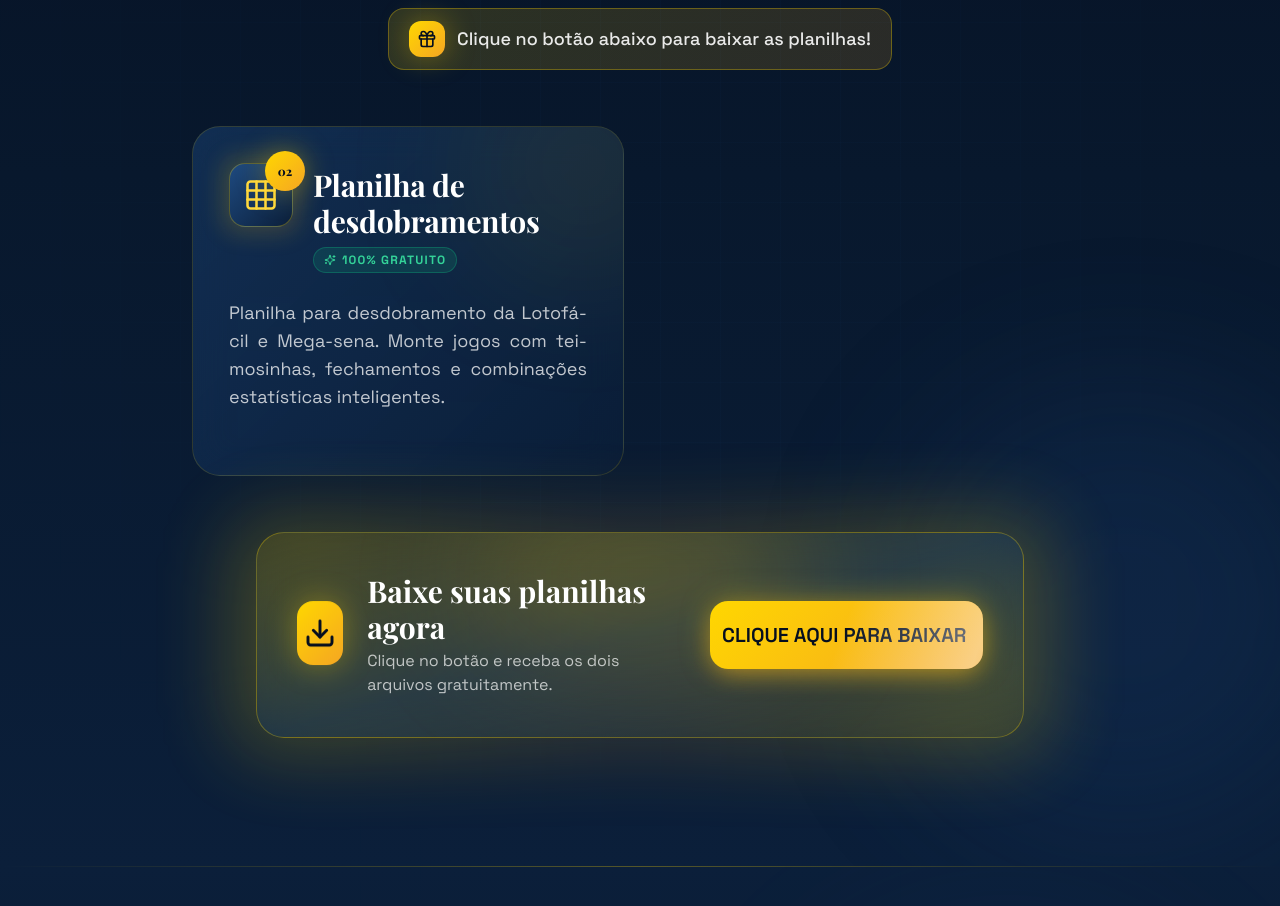
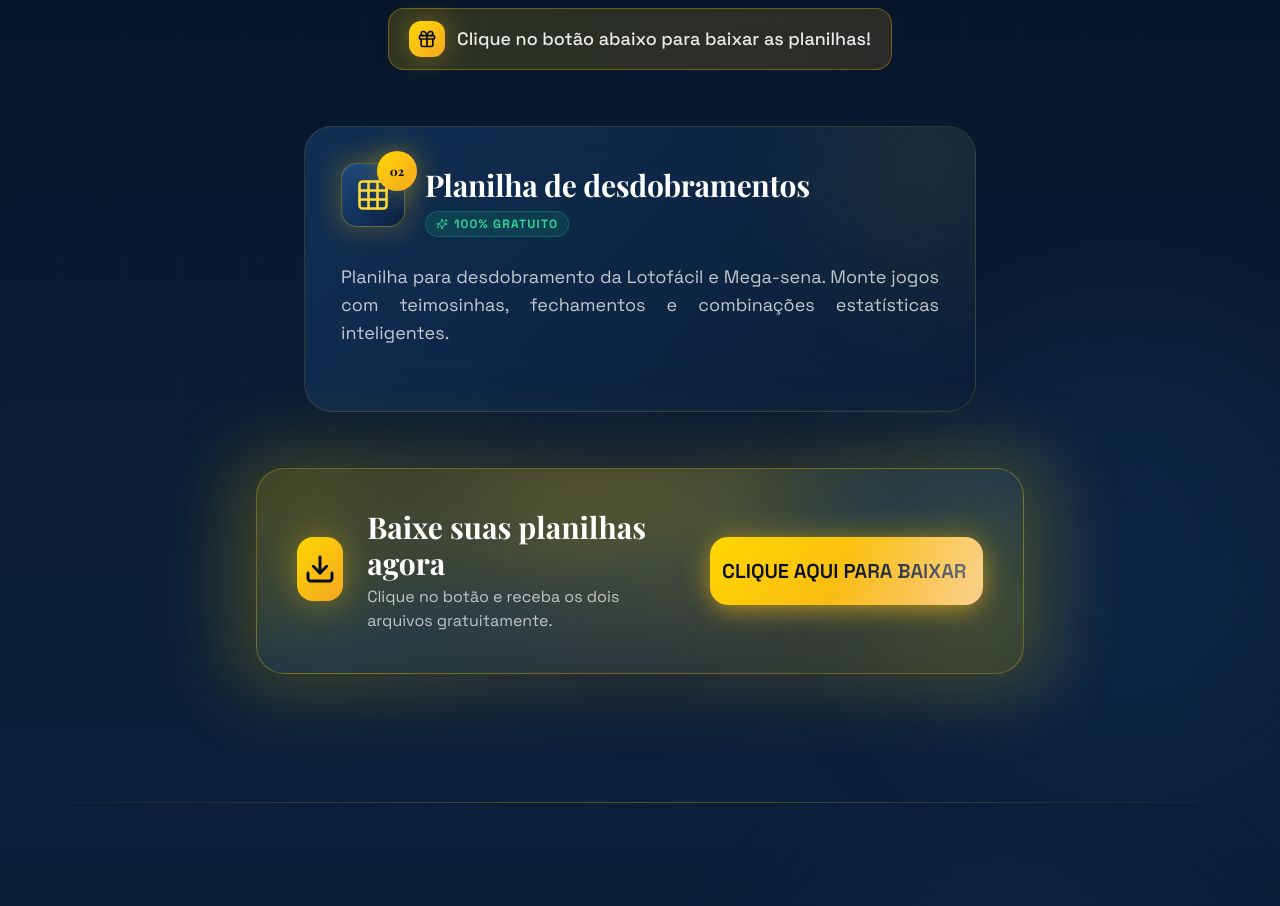
Before and after one commit to thiagohmg/Loteria-Tecnica-Inteligente, a React (Vite) app: page / in a window 1280 px wide. Shown: the part 8500-9406 px from the top of the page. Built offline with nearby package versions, Linux system fonts and the light colour scheme.

Commit message:
Update Freebies.tsx

```diff
--- a/src/components/sections/Freebies.tsx
+++ b/src/components/sections/Freebies.tsx
@@ -42,7 +42,7 @@ export function Freebies() {
         </motion.div>
 
         {/* Gift cards */}
-        <div className="grid md:grid-cols-1 lg:grid-cols-2 gap-6 lg:gap-8 max-w-4xl mx-auto mb-14">
+        <div className="grid grid-cols-1 gap-6 lg:gap-8 max-w-2xl mx-auto mb-14 justify-items-center">
           {f.gifts
             .filter((g: any) => g.number !== "01")
             .map((g: any, i: number) => {
@@ -55,11 +55,7 @@ export function Freebies() {
                   viewport={{ once: true, amount: 0.2 }}
                   transition={{ delay: i * 0.12, duration: 0.7, ease: "easeOut" }}
                   whileHover={{ y: -6 }}
-                  className={`glass-card glass-card-hover rounded-[28px] p-7 sm:p-8 lg:p-9 border-gold-500/15 transition-all duration-300 relative overflow-hidden group ${
-                    f.gifts.filter((x: any) => x.number !== "01").length === 1
-                      ? "md:max-w-2xl md:mx-auto"
-                      : ""
-                  }`}
+                  className="w-full glass-card glass-card-hover rounded-[28px] p-7 sm:p-8 lg:p-9 border-gold-500/15 transition-all duration-300 relative overflow-hidden group"
                 >
                   <div className="absolute -top-16 -right-16 w-52 h-52 rounded-full blob bg-gold-500/20 opacity-0 group-hover:opacity-100 transition-opacity duration-500" />
 
```
